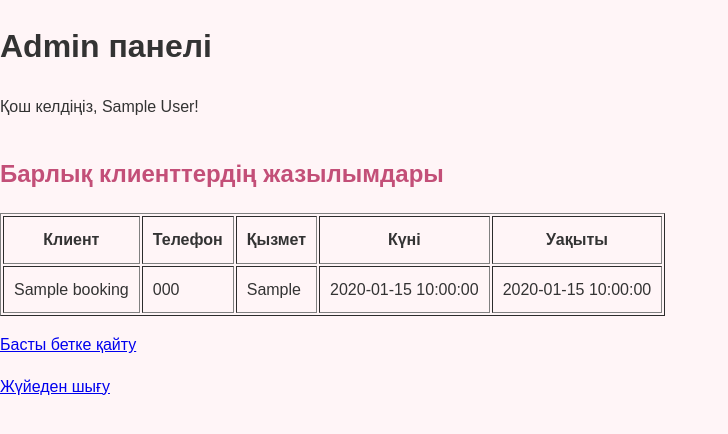
After one commit to aiymasembekova-cmyk/BeautySalon, a PHP site: page /admin.php in a window 1280 px wide. The commit adds this page. Shown: the top 434 px of the page, without its empty margins (0-728 px from the left). Run offline with PHP 8.4, Linux system fonts and the light colour scheme; the visitor is signed in with stand-in values (Sample User, id 1); tables that the repository leaves empty or names only in its code hold one stand-in row (values such as "Sample post").

Commit message:
Complete week 14 roles and security

```diff
--- /dev/null
+++ b/admin.php
@@ -0,0 +1,64 @@
+
+<?php
+require_once 'auth.php';
+
+// Тек администраторға рұқсат беру
+requireAdmin();
+
+require_once 'includes/db.php';
+
+// Барлық жазылымдарды алу
+$stmt = $pdo->query(
+    "SELECT * FROM bookings ORDER BY booking_date DESC, booking_time DESC"
+);
+
+$bookings = $stmt->fetchAll(PDO::FETCH_ASSOC);
+?>
+
+<!DOCTYPE html>
+<html lang="kk">
+<head>
+    <meta charset="UTF-8">
+    <meta name="viewport" content="width=device-width, initial-scale=1.0">
+    <title>Admin панелі | BeautySalon</title>
+    <link rel="stylesheet" href="style.css">
+</head>
+<body>
+
+<div class="container">
+    <h1>Admin панелі</h1>
+
+    <p>Қош келдіңіз, <?= htmlspecialchars($_SESSION['user_name'], ENT_QUOTES, 'UTF-8') ?>!</p>
+
+    <h2>Барлық клиенттердің жазылымдары</h2>
+
+    <?php if (count($bookings) > 0): ?>
+        <table border="1" cellpadding="10">
+            <tr>
+                <th>Клиент</th>
+                <th>Телефон</th>
+                <th>Қызмет</th>
+                <th>Күні</th>
+                <th>Уақыты</th>
+            </tr>
+
+            <?php foreach ($bookings as $booking): ?>
+                <tr>
+                    <td><?= htmlspecialchars($booking['client_name'], ENT_QUOTES, 'UTF-8') ?></td>
+                    <td><?= htmlspecialchars($booking['phone'], ENT_QUOTES, 'UTF-8') ?></td>
+                    <td><?= htmlspecialchars($booking['service'], ENT_QUOTES, 'UTF-8') ?></td>
+                    <td><?= htmlspecialchars($booking['booking_date'], ENT_QUOTES, 'UTF-8') ?></td>
+                    <td><?= htmlspecialchars($booking['booking_time'], ENT_QUOTES, 'UTF-8') ?></td>
+                </tr>
+            <?php endforeach; ?>
+        </table>
+    <?php else: ?>
+        <p>Әзірге жазылымдар жоқ.</p>
+    <?php endif; ?>
+
+    <p><a href="index.php">Басты бетке қайту</a></p>
+    <p><a href="logout.php">Жүйеден шығу</a></p>
+</div>
+
+</body>
+</html>
--- a/auth.php
+++ b/auth.php
@@ -4,9 +4,15 @@ session_start();
 
 // Пайдаланушы жүйеге кіргенін тексеру
 if (!isset($_SESSION['user_id'])) {
-
-    // Кірмеген болса, login бетіне жіберу
     header('Location: login.php');
     exit;
 }
+
+// Администратор екенін тексеру
+function requireAdmin() {
+    if (!isset($_SESSION['role']) || $_SESSION['role'] !== 'admin') {
+        http_response_code(403);
+        exit('Бұл бетке тек администратор кіре алады!');
+    }
+}
 ?>
```
Also changed, not shown: login.php (+13 -2 lines), register.php (+7 -7 lines).
